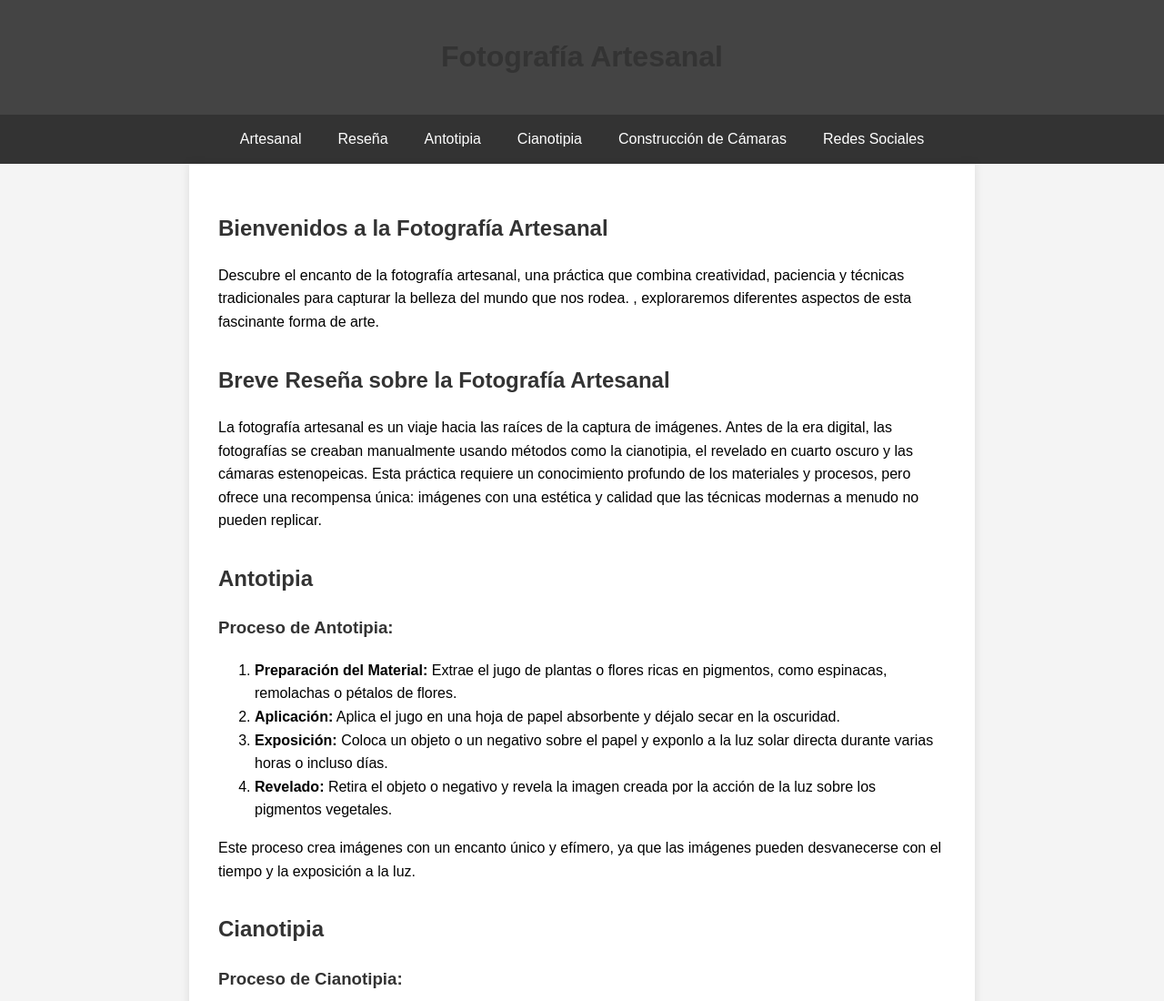
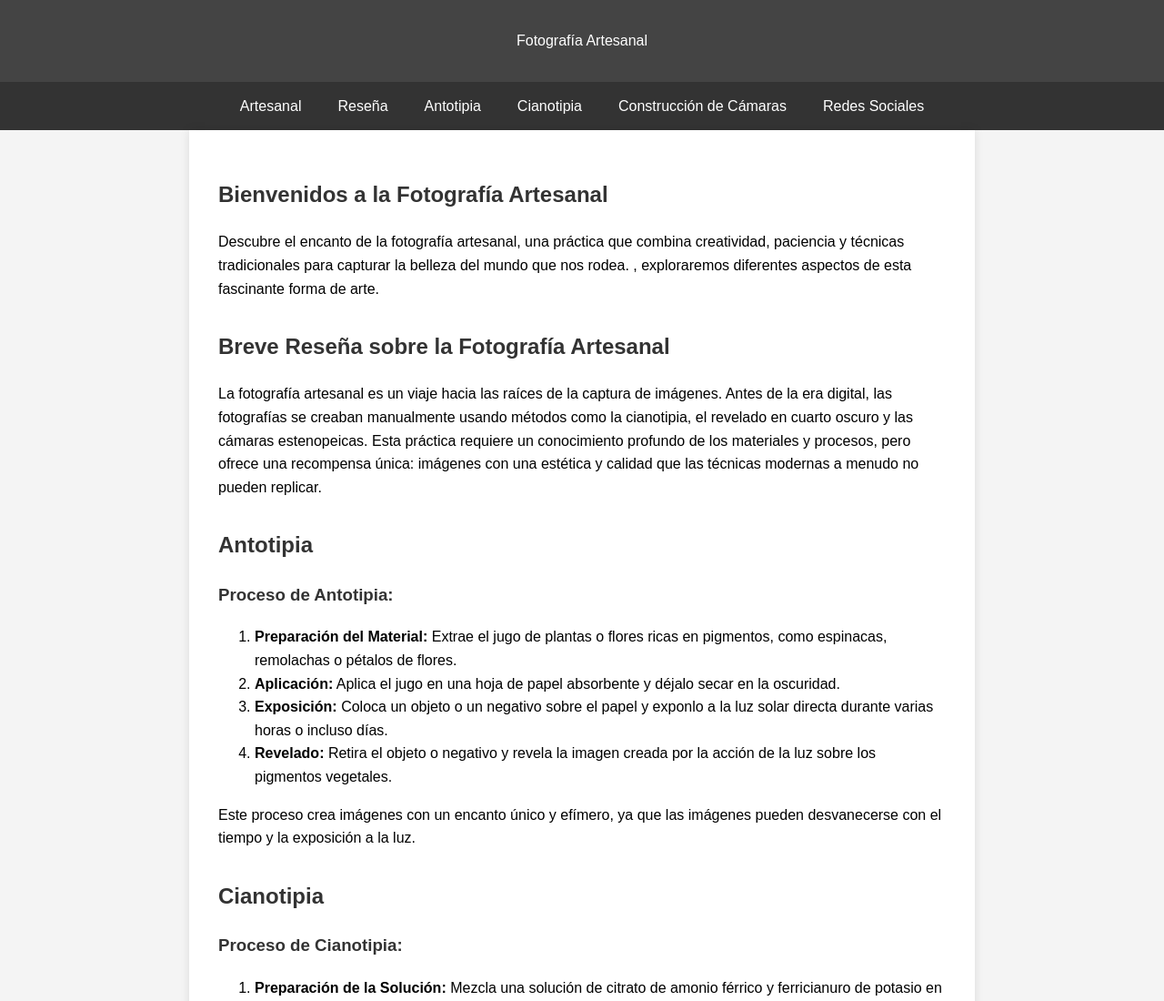
Before and after one commit to sciostation/phothoart, a plain HTML site: page index.html in a window 1280 px wide. Shown: the top 1100 px of the page at 91% size. Drawn offline with Linux system fonts and the light colour scheme.

Commit message:
Update index.html

```diff
--- a/index.html
+++ b/index.html
@@ -58,7 +58,7 @@
 <body>
 
 <header>
-    <h1>Fotografía Artesanal</h1>
+    <p>Fotografía Artesanal</p>
 
 </header>
     <nav>
```
